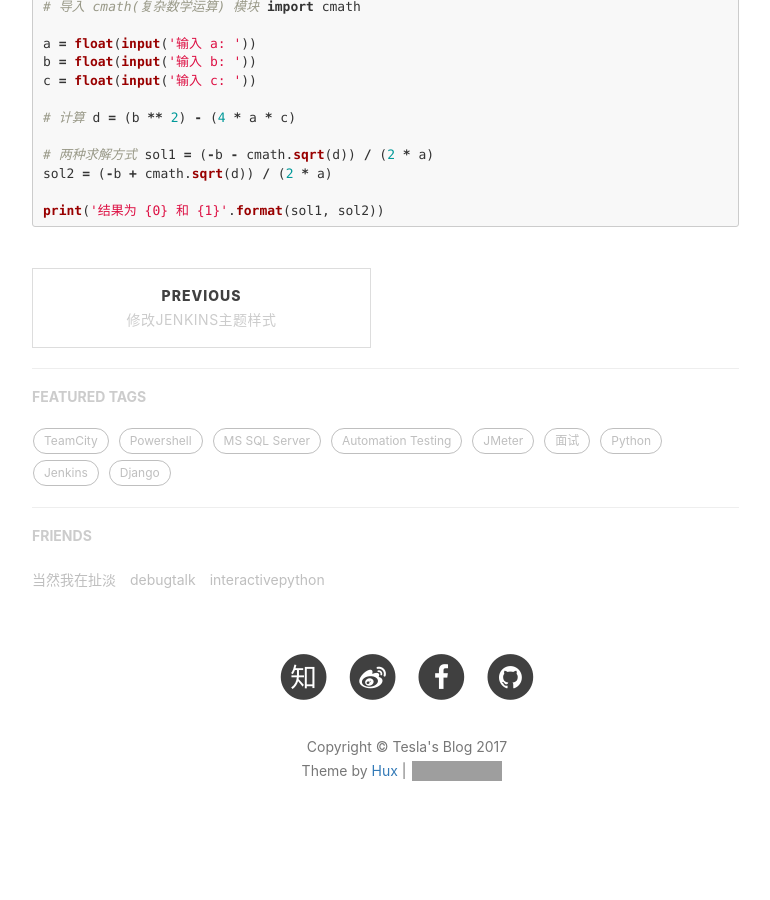
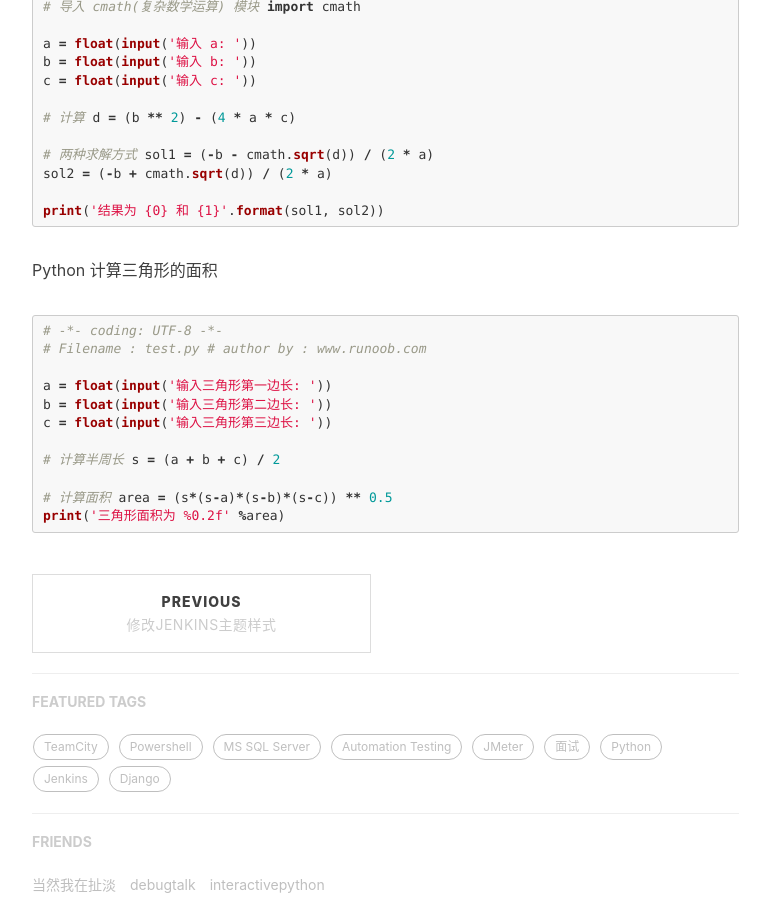
Before and after one commit to ccflyme/ccflyme.github.io, a Jekyll site: the page built from _posts/2017-09-14-python3_instance.markdown, in a window 1280 px wide and 900 px high, scrolled down 1268 px. Shown: the whole window, without its empty margins (233-1003 px from the left). Built offline with Jekyll 4.4.1, drawn with Linux system fonts in a browser that asks for light colours; nearby versions of some CDN libraries; comment, search, counter and statistics services are not loaded; before the commit the page ends 2143 px from its top, so only the background shows below that; grey boxes are pictures that could not be loaded.

Commit message:
Update 2017-09-14-python3_instance.markdown

````diff
--- a/_posts/2017-09-14-python3_instance.markdown
+++ b/_posts/2017-09-14-python3_instance.markdown
@@ -75,3 +75,22 @@ sol2 = (-b + cmath.sqrt(d)) / (2 * a)
 
 print('结果为 {0} 和 {1}'.format(sol1, sol2))
 ```
+Python 计算三角形的面积
+```python
+# -*- coding: UTF-8 -*-
+
+# Filename : test.py
+# author by : www.runoob.com
+
+
+a = float(input('输入三角形第一边长: '))
+b = float(input('输入三角形第二边长: '))
+c = float(input('输入三角形第三边长: '))
+
+# 计算半周长
+s = (a + b + c) / 2
+
+# 计算面积
+area = (s*(s-a)*(s-b)*(s-c)) ** 0.5
+print('三角形面积为 %0.2f' %area)
+```
````
